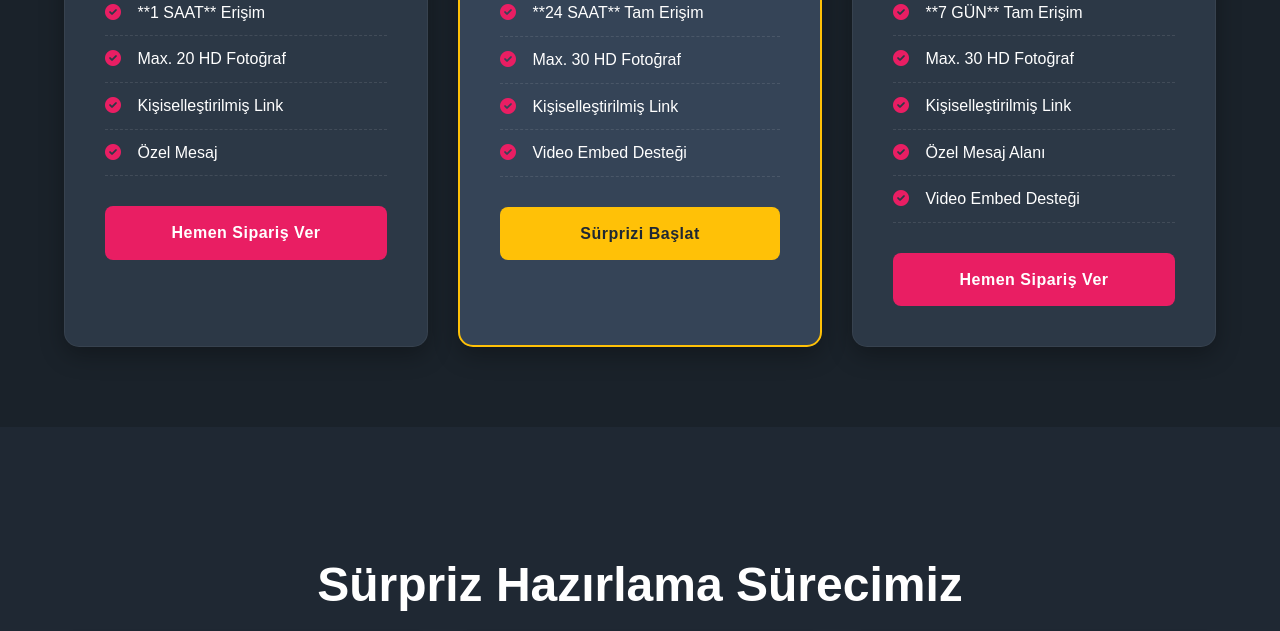
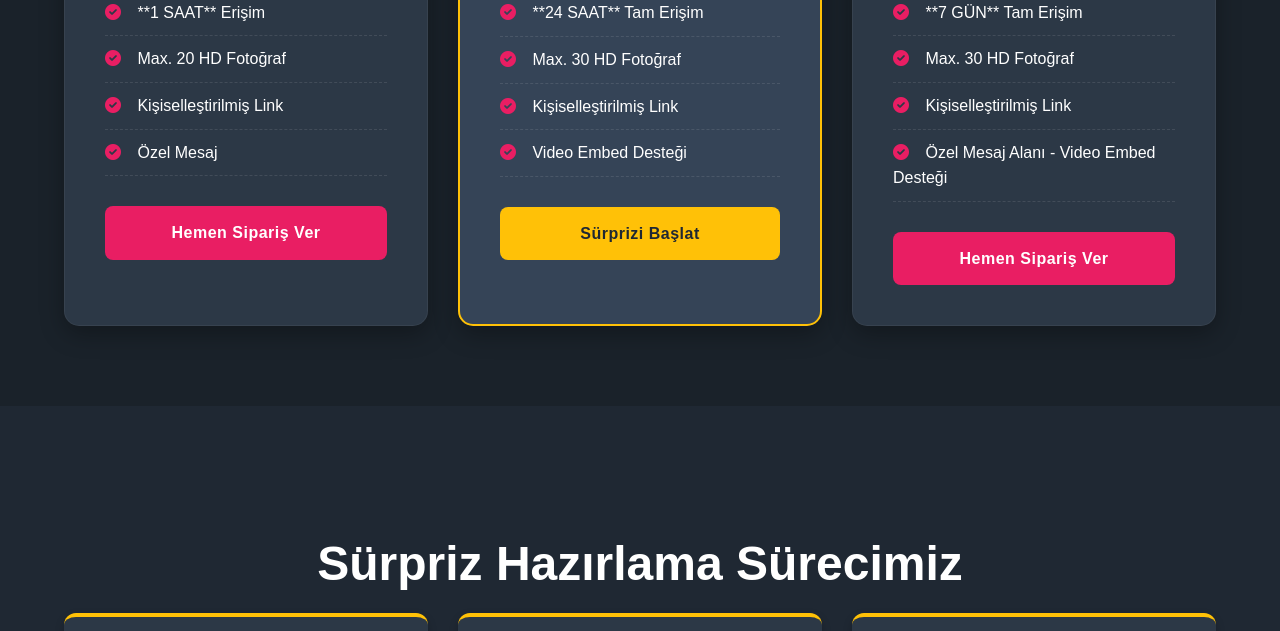
Before and after one commit to wuffy131-beep/bakim-oryus, a plain HTML site: page index.html in a window 1280 px wide. Shown: the part 1340-1971 px from the top of the page. Drawn offline with nearby package versions, Linux system fonts and the light colour scheme.

Commit message:
Update index.html

```diff
--- a/index.html
+++ b/index.html
@@ -489,8 +489,7 @@
                         <li><i class="fas fa-check-circle"></i> **7 GÜN** Tam Erişim</li>
                         <li><i class="fas fa-check-circle"></i> Max. 30 HD Fotoğraf</li>
                         <li><i class="fas fa-check-circle"></i> Kişiselleştirilmiş Link</li>
-                        <li><i class="fas fa-check-circle"></i> Özel Mesaj Alanı</li>
-                        <li><i class="fas fa-check-circle"></i> Video Embed Desteği </li>
+                        <li><i class="fas fa-check-circle"></i> Özel Mesaj Alanı - Video Embed Desteği</li>
                     </ul>
                     <a href="#iletisim" class="insta-button scroll-link">Hemen Sipariş Ver</a>
                 </div>
```
